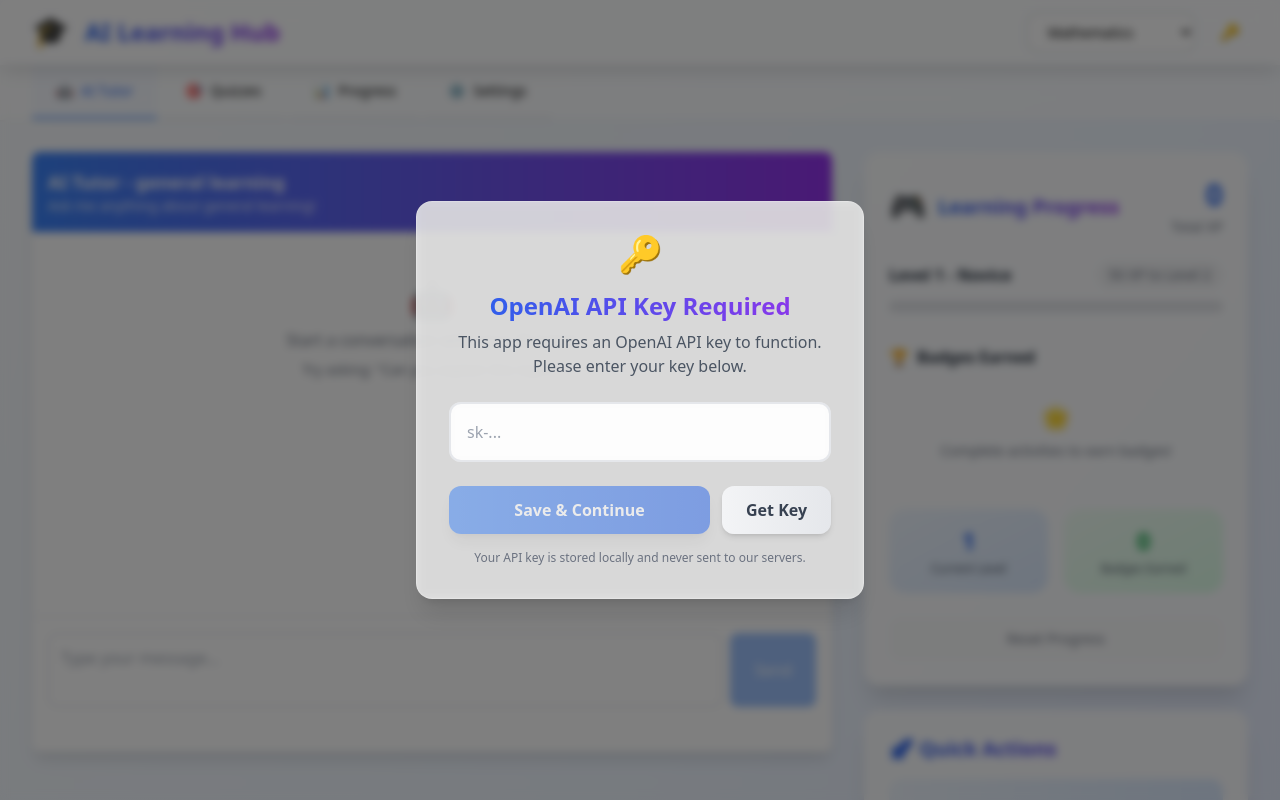
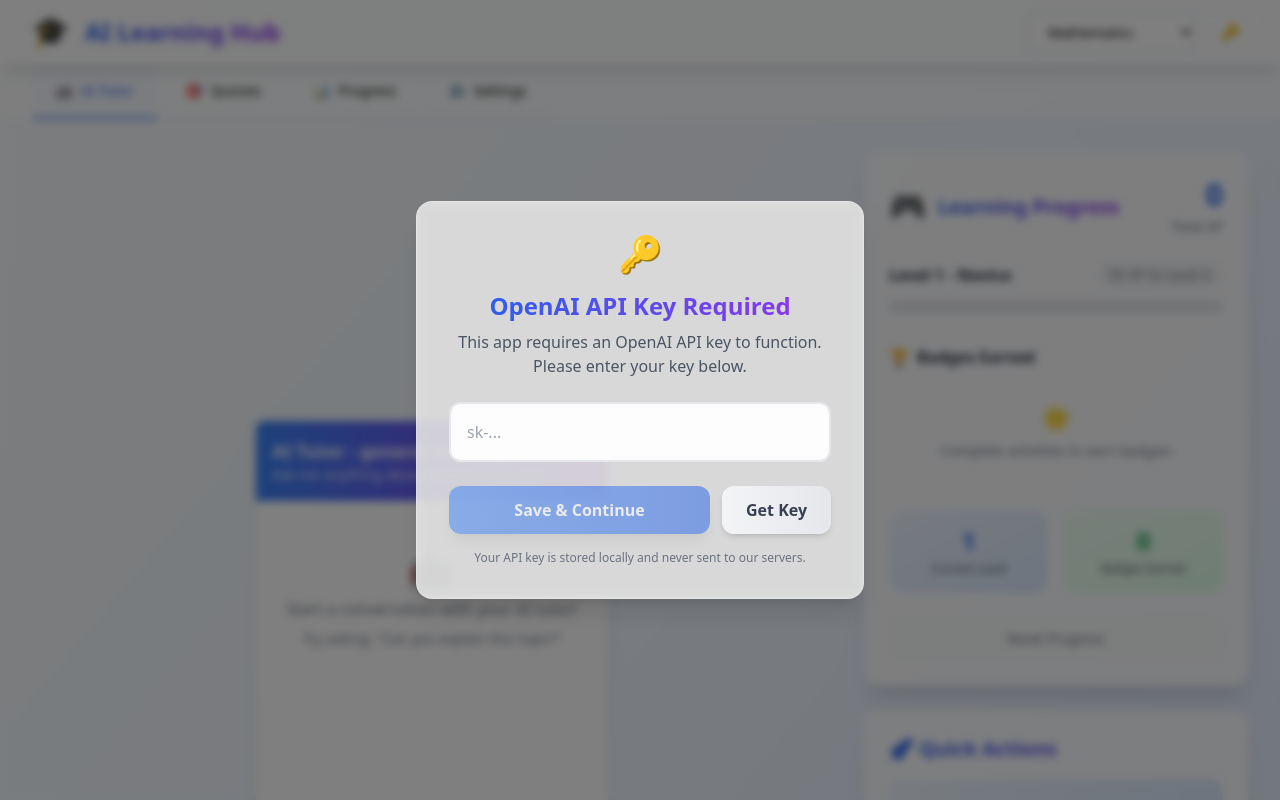
Before and after one commit to harshalmali5/learning-spa, a React (Vite) app: page / in a window 1280 px wide. Shown: the top 800 px of the page. Built offline with nearby package versions, Linux system fonts and the light colour scheme.

Commit message:
chatbox fixes

```diff
--- a/src/App.jsx
+++ b/src/App.jsx
@@ -156,9 +156,9 @@
       <main className="max-w-7xl mx-auto px-4 sm:px-6 lg:px-8 py-8">
         <div className="grid grid-cols-1 lg:grid-cols-3 gap-8">
           {/* Main Content Area */}
-          <div className="lg:col-span-2 space-y-6">
+          <div className="lg:col-span-2 flex justify-center items-center" style={{ minHeight: '600px' }}>
             {currentView === "chat" && (
-              <div className="h-[600px] slide-up">
+              <div className="w-full max-w-2xl h-[600px] slide-up flex items-center justify-center">
                 <ChatBox subject={subject} />
               </div>
             )}
--- a/src/components/ChatBox.jsx
+++ b/src/components/ChatBox.jsx
@@ -123,15 +123,15 @@
   }
 
   return (
-    <div className="flex flex-col h-full bg-white rounded-lg shadow-lg">
+    <div className="flex flex-col h-full min-h-[500px] bg-white rounded-lg shadow-lg">
       {/* Chat Header */}
       <div className="bg-gradient-to-r from-blue-500 to-purple-600 text-white p-4 rounded-t-lg">
         <h3 className="text-lg font-semibold">AI Tutor - {subject}</h3>
-        <p className="text-sm opacity-90">Ask me anything about {subject}!</p>
+        <p className="text-sm opacity-90">Ask me anything about {subject}!"</p>
       </div>
 
       {/* Chat Messages */}
-      <div className="flex-1 p-4 overflow-y-auto max-h-96" ref={chatContainerRef}>
+      <div className="flex-1 p-4 overflow-y-auto" ref={chatContainerRef} style={{ minHeight: 0 }}>
         {chat.length === 0 && (
           <div className="text-center text-gray-500 mt-8">
             <div className="text-4xl mb-2">🤖</div>
```
